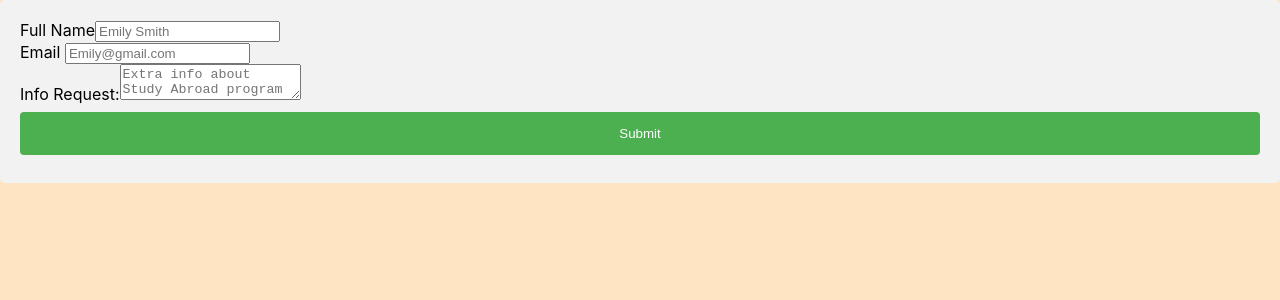
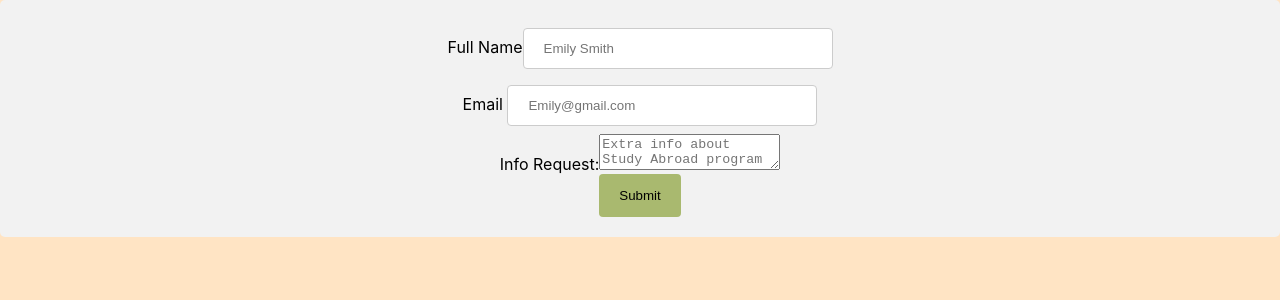
Before and after one commit to Geidy/Form-Example, a React (Create React App) app: page / in a window 1280 px wide. Shown: the top 300 px of the page. Built offline with nearby package versions, Linux system fonts and the light colour scheme.

Commit message:
Added style to each form component

```diff
--- a/src/css/FormStyle.css
+++ b/src/css/FormStyle.css
@@ -2,10 +2,11 @@
     border-radius: 5px;
     background-color: #f2f2f2;
     padding: 20px;
+    text-align: center;
 }
 
-.name{
-    width: 100%;
+.input{
+    width: 25%;
     padding: 12px 20px;
     margin: 8px 0;
     display: inline-block;
@@ -17,11 +18,9 @@
 }
 
 .btn{
-    width: 100%;
-    background-color: #4CAF50;
-    color: white;
+    background-color: rgb(169, 185, 111);
+    padding-top: 10px;
     padding: 14px 20px;
-    margin: 8px 0;
     border: none;
     border-radius: 4px;
     cursor: pointer;
```
